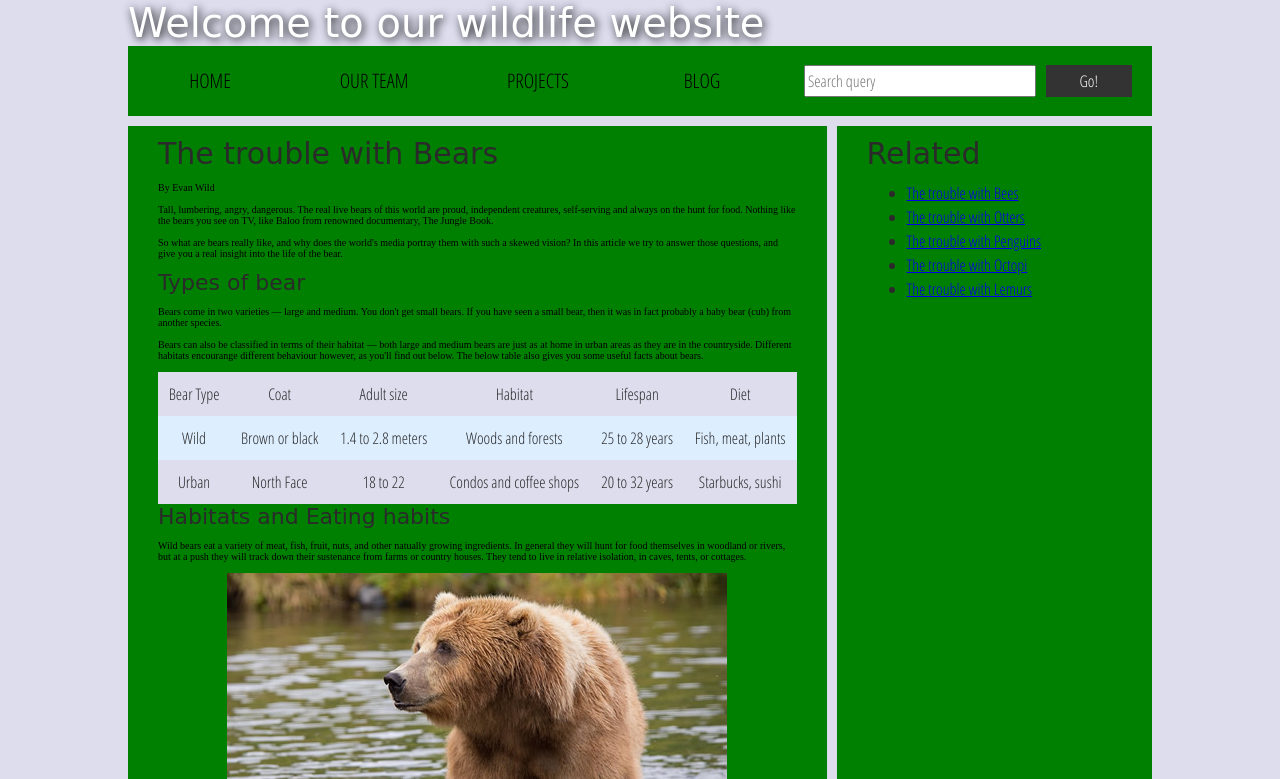
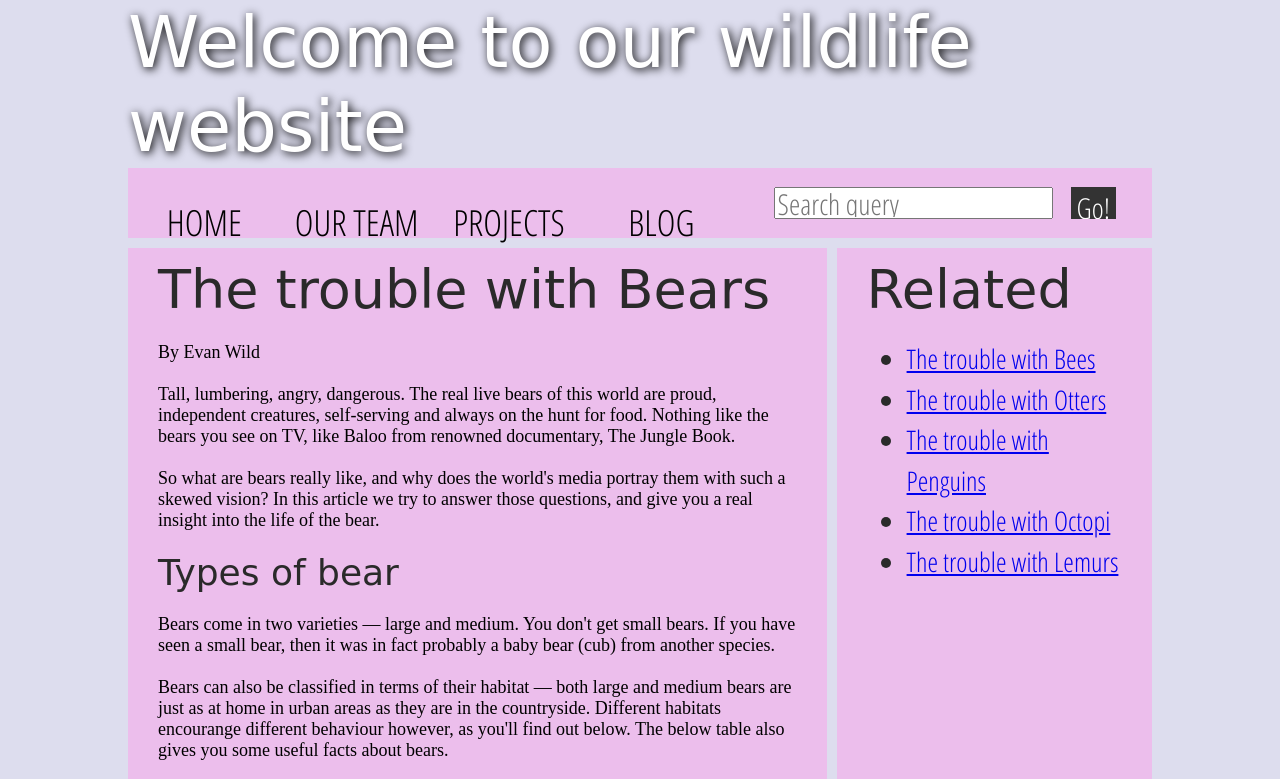
Before and after one commit to tonycukurs/CS408-HW5, a website: page index.html in a window 1280 px wide. Shown: the top 779 px of the page. Drawn offline with Linux system fonts and the light colour scheme; files whose address does not match are found by name; a web font is replaced by a local one.

Commit message:
changed color of website and some font sizes

```diff
--- a/css/style.css
+++ b/css/style.css
@@ -4,9 +4,9 @@ html, body {
   margin: 0;
   padding: 0;
 }
-
+/*Changed HTML font size from 10px to 18px*/
 html {
-  font-size: 10px;
+  font-size: 18px;
   background-color: #dde;
 }
 
@@ -39,20 +39,20 @@ font[size="6"] {
   font-size: 3rem;
   text-align: center;
 }
-
+/*Changed font size to 2.8*/
 font[size="5"] {
-  font-size: 2.2rem;
+  font-size: 2rem;
 }
-
+/*Changed font size to 2*/
 p, li, table {
-  font-size: 1.6rem;
+  font-size: 1.5rem;
   line-height: 1.5;
 }
 
 /* || header layout */
-
+/* Changed the background color from green to white*/
 div[class="nav"], article, footer, .secondary {
-  background-color: green;
+  background-color: #ecbeec;
 }
 
 article, footer, .secondary {
@@ -65,7 +65,7 @@ article {
 
 div[class="nav"] {
   height: 50px;
-  background-color: ff80ff;
+  background-color: #ecbeec;
   display: flex;
   padding: 1% 0;
   margin-bottom: 10px;
@@ -136,10 +136,10 @@ footer {
 }
 
 /* Table styling */
-
+/* Changed table colors*/
 table {
   width: 100%;
-  background-color: #dde;
+  background-color: rgb(216, 145, 145);
   border-collapse: collapse;
 }
 
@@ -154,9 +154,9 @@ td {
 th[scope="col"] {
   border-bottom: 1px solid black;
 }
-
+/* Changed table colors*/
 tbody tr:nth-child(odd) {
-  background-color: #def;
+  background-color: rgb(255, 199, 199);
 }
 
 /* styling content images and audio */
@@ -171,9 +171,9 @@ audio {
 }
 
 /* Comments styling */
-
+/*Changed color of .comments section*/
 .comments {
-  background-color: #def;
+  background-color: rgb(216, 145, 145);
   padding: 10px;
 }
 
```
